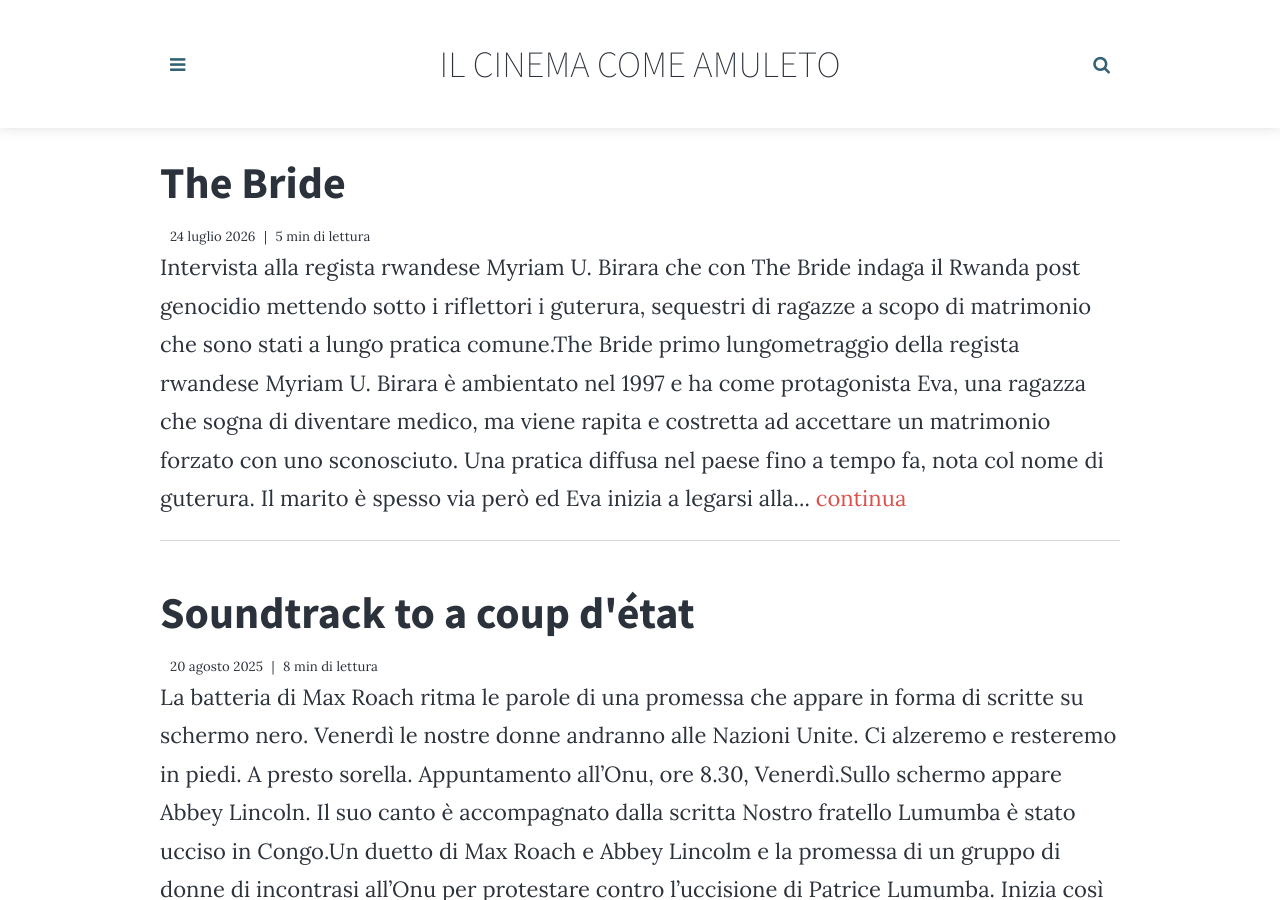
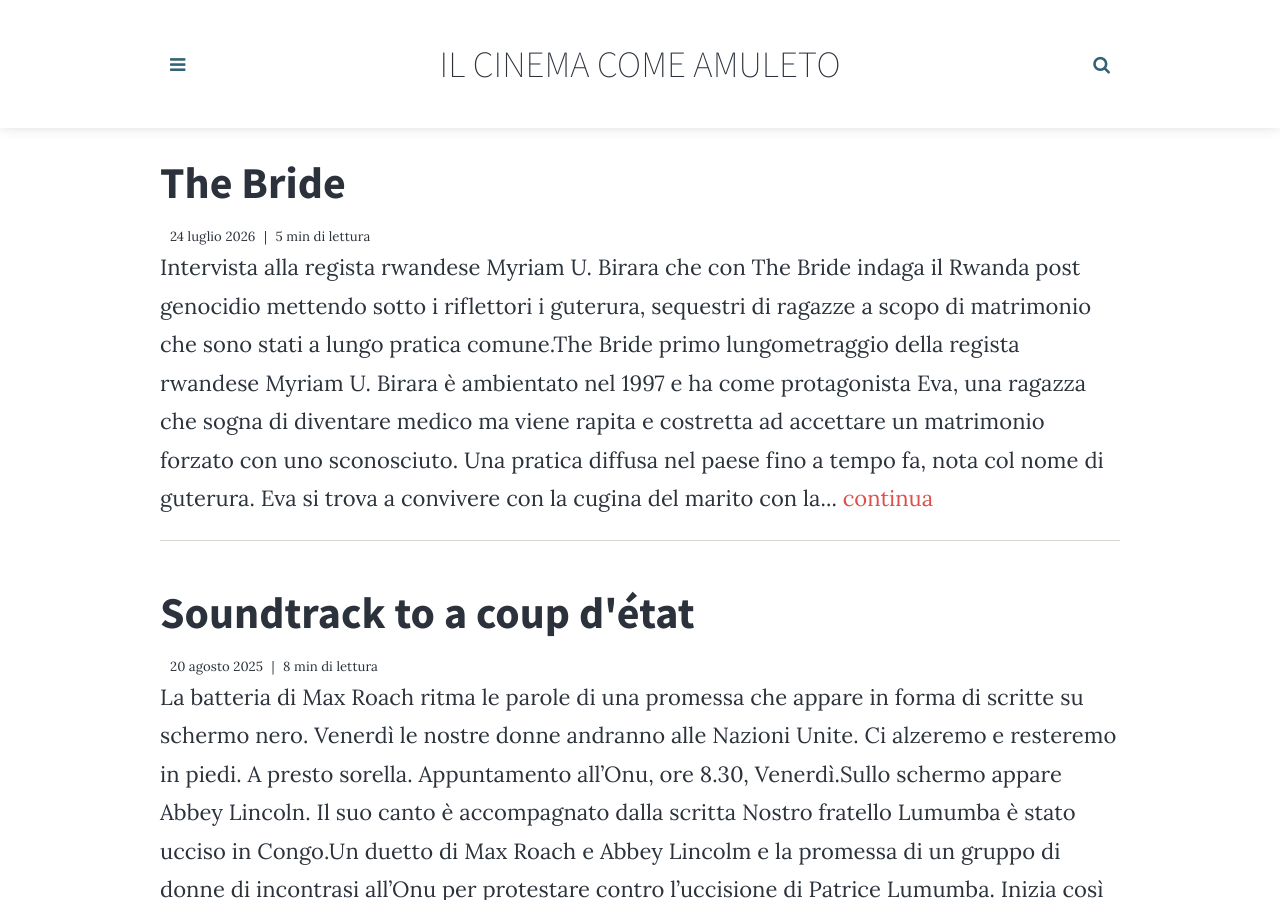
Before and after one commit to simonacella/simonacella.github.io, a Jekyll site: the page built from _pages/archive.html, in a window 1280 px wide and 900 px high. Built offline with Jekyll 4.4.1, drawn with Linux system fonts in a browser that asks for light colours; comment, search, counter and statistics services are not loaded.

Commit message:
Update 2026-07-23-The-Bride.md

```diff
--- a/_posts/2026-07-23-The-Bride.md
+++ b/_posts/2026-07-23-The-Bride.md
@@ -15,10 +15,11 @@
 
 ![The-Bride.jpg](./assets/img/posts/The-Bride.jpg)
 
-_The Bride_ primo lungometraggio della regista rwandese Myriam U. Birara è ambientato nel 1997 e ha come protagonista Eva, una ragazza che sogna di diventare medico, ma viene rapita e costretta ad accettare un matrimonio forzato con uno sconosciuto. Una pratica diffusa nel paese fino a tempo fa, nota col nome di guterura. Il marito è spesso via però ed Eva inizia a legarsi alla cugina del marito…
+_The Bride_ primo lungometraggio della regista rwandese Myriam U. Birara è ambientato nel 1997 e ha come protagonista Eva, una ragazza che sogna di diventare medico ma viene rapita e costretta ad accettare un matrimonio forzato con uno sconosciuto. Una pratica diffusa nel paese fino a tempo fa, nota col nome di guterura.
+Eva si trova a convivere con la cugina del marito con la quale inizia un profondo rapporto di amicizia. Il marito è spesso via e le due ragazze passano molto tempo insieme ed imparano a fidarsi una dell'altra.
 
 Con uno sguardo cinematografico, che fonde realismo e simbolismo, essenzialità e profondità, la regista, che è anche
-[pittrice](https://komezart.com/collections/myriam-u-birara?srsltid=AfmBOopRJqNS-vn-a04mX1O-GExgcIHCCLNyWhAPlsKzn02_WxTEcBti),rientra a pieno titolo nella nouvelle vague africana dimostrando come sia possibile fare cinema indipendente politico e femminile senza passare attraverso tortuosi e a volte ambigui finanziamenti europei.
+[pittrice](https://komezart.com/collections/myriam-u-birara?srsltid=AfmBOopRJqNS-vn-a04mX1O-GExgcIHCCLNyWhAPlsKzn02_WxTEcBti), rientra a pieno titolo nella nouvelle vague africana dimostrando come sia possibile fare cinema indipendente politico e femminile senza passare attraverso tortuosi e a volte ambigui finanziamenti europei.
 
 
 {% youtube "https://youtu.be/eL_KVdo0irc?si=wN2khjL6NCCF41_0" %}
```
Also changed, not shown: other parts of _posts/2026-07-23-The-Bride.md (+1 -1 lines).
